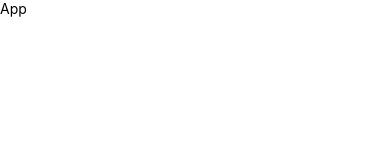
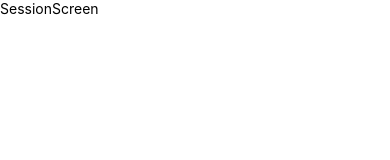
Before and after one commit to EdgardoArriagada/simpleTimer, a React Native app: screen / in a window 390 px wide. Shown: the top 160 px of the page. Built offline with nearby package versions, Linux system fonts and the light colour scheme.

Commit message:
add session screen

```diff
--- a/src/App.tsx
+++ b/src/App.tsx
@@ -1,11 +1,12 @@
 import {FC} from 'react';
-import {Text, View} from 'react-native';
+import {View} from 'react-native';
 import {gs} from './config/theme';
+import {SessionScreen} from './presentations/screens/SessionScreen';
 
 export const App: FC = () => {
   return (
     <View style={gs.container}>
-      <Text>App</Text>
+      <SessionScreen />
     </View>
   );
 };
--- /dev/null
+++ b/src/presentations/screens/SessionScreen.tsx
@@ -0,0 +1,16 @@
+import {FC} from 'react';
+import {StyleSheet, Text, View} from 'react-native';
+
+export const SessionScreen: FC = () => {
+  return (
+    <View style={s.container}>
+      <Text>SessionScreen</Text>
+    </View>
+  );
+};
+
+const s = StyleSheet.create({
+  container: {
+    flex: 1,
+  },
+});
```
